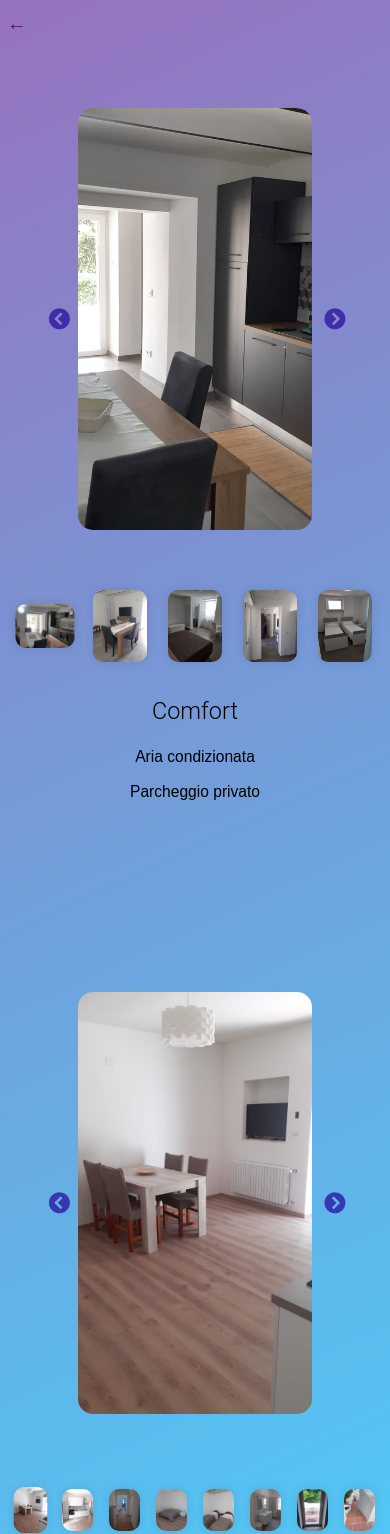
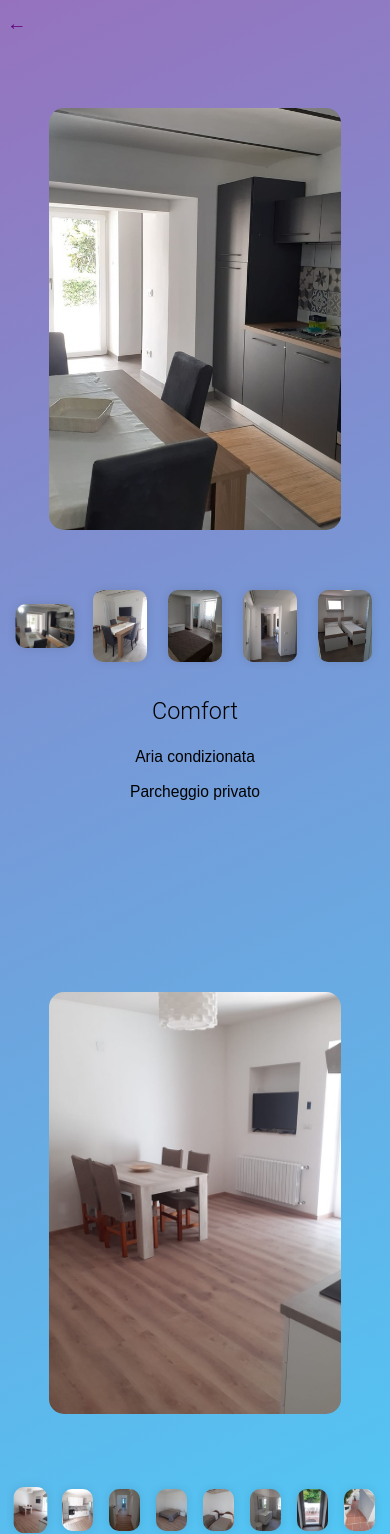
Before and after one commit to Mothxxx/bnb-le-dune, a Flask app: page /camere in a window 390 px wide. Shown: the top 1534 px of the page. Run offline with Flask 3, Linux system fonts and the light colour scheme; some web fonts are replaced.

Commit message:
release 1.0

```diff
--- a/static/css/camere.css
+++ b/static/css/camere.css
@@ -269,12 +269,12 @@ body {
     /* Immagini nel carosello */
     .slick-prev:before,
     .slick-next:before {
-        font-size: 6vw;
+        display: none !important;
         /* Riduce la dimensione delle frecce */
     }
 
     .img-container {
-        width: 60vw;
+        width: 75vw;
         height: auto;
     }
 
@@ -325,7 +325,7 @@ body {
 
     /* Immagine nel carosello */
     .img-fluid {
-        width: 80vw;
+        width: 90vw;
         /* Ridurre la larghezza dell'immagine nella galleria */
         height: 50vh;
         object-fit: cover;
@@ -336,7 +336,7 @@ body {
     /* Stili slider */
     #sliderSyncingThumb1 .img-fluid,
     #sliderSyncingThumb2 .img-fluid {
-        width: 30vw;
+        width: 40vw;
         /* Ridurre la larghezza delle immagini in slide */
         height: auto;
 
--- a/templates/camere.html
+++ b/templates/camere.html
@@ -289,7 +289,7 @@
         arrows: false,
         centerMode: false,
         draggable: true,
-        swipe: false,
+        swipe: true,
         responsive: [
           {
             breakpoint: 992,
@@ -333,7 +333,7 @@
             arrows: false,
             centerMode: false,
             draggable: true,
-            swipe: false,
+            swipe: true,
             responsive: [
             {
                 breakpoint: 992,
```
